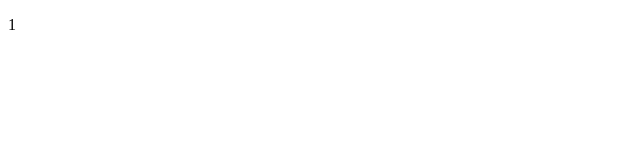
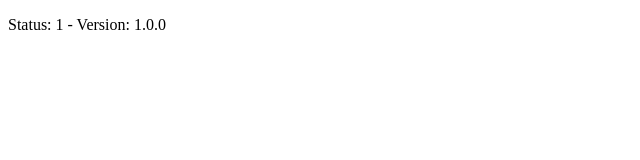
Before and after one commit to Vox6/a1b2c3d4.github.io, a plain HTML site: page index.html in a window 1280 px wide. Shown: the whole page, without its empty margins (0-640 px from the left). Drawn offline with Linux system fonts and the light colour scheme.

Commit message:
Update index.html

```diff
--- a/index.html
+++ b/index.html
@@ -1,6 +1,6 @@
 <!DOCTYPE html>
 <html>
 <body>
-<p>1</p>
+<p>Status: 1 - Version: 1.0.0</p>
 </body>
 </html>
```
